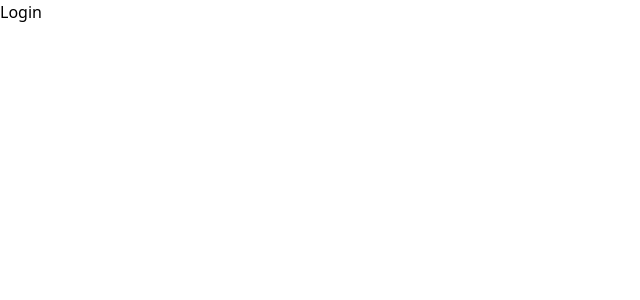
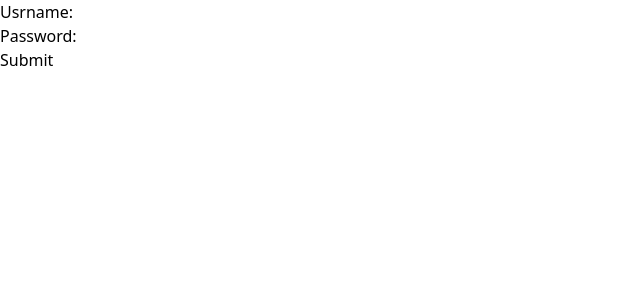
Before and after one commit to pdrm26/poster, a React (Vite) app: page / in a window 1280 px wide. Shown: the top 300 px of the page, without its empty margins (0-640 px from the left). Built offline with nearby package versions, Linux system fonts and the light colour scheme.

Commit message:
feat: add bare login page

```diff
--- a/src/pages/Login.tsx
+++ b/src/pages/Login.tsx
@@ -1,3 +1,28 @@
 export default function Login() {
-  return <div>Login</div>;
+  const handleForm = (event: React.FormEvent<HTMLFormElement>) => {
+    event.preventDefault();
+    const formData = new FormData(event.currentTarget);
+    const username = formData.get("username");
+    const password = formData.get("password");
+    fetch("http://127.0.0.1:3001/login", {
+      method: "POST",
+      headers: { "Content-Type": "application/json" },
+      body: JSON.stringify({ username, password }),
+    });
+    console.log(username, password);
+  };
+
+  return (
+    <form onSubmit={handleForm}>
+      <div>
+        <label htmlFor="username">Usrname: </label>
+        <input type="text" name="username" id="username" />
+      </div>
+      <div>
+        <label htmlFor="password">Password: </label>
+        <input type="text" name="password" id="password" />
+      </div>
+      <button type="submit">Submit</button>
+    </form>
+  );
 }
```
